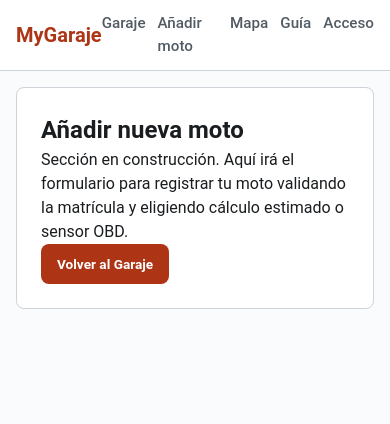
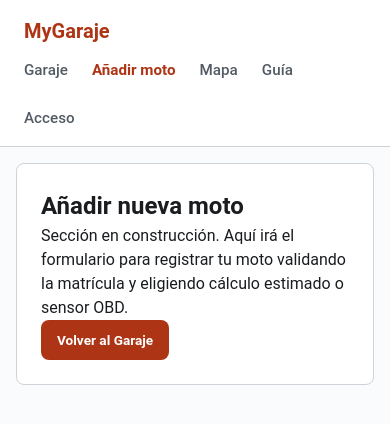
Before and after one commit to David-dev03/MyGaraje, a website: page anadir-moto.html in a window 390 px wide. Drawn offline with Linux system fonts and the light colour scheme.

Commit message:
fix: restaurar clase activo, flex-wrap en navbar y alertas motos 8 y 10

```diff
--- a/anadir-moto.html
+++ b/anadir-moto.html
@@ -16,7 +16,7 @@
         <nav aria-label="Navegación principal">
             <ul class="nav-links">
                 <li><a href="index.html">Garaje</a></li>
-                <li><a href="anadir-moto.html">Añadir moto</a></li>
+                <li><a href="anadir-moto.html" class="activo">Añadir moto</a></li>
                 <li><a href="talleres.html">Mapa</a></li>
                 <li><a href="guia-tareas.html">Guía</a></li>
                 <li><a href="login.html">Acceso</a></li>
--- a/css/styles.css
+++ b/css/styles.css
@@ -372,12 +372,21 @@ body {
 /* Adaptación al Mockup Móvil (< 600px) */
 @media (max-width: 600px) {
     .navbar {
-        padding: var(--sp-12) var(--sp-16);
+        background-color: var(--color-surface);
+        border-bottom: 1px solid var(--color-border);
+        padding: var(--sp-16) var(--sp-24);
+        display: flex;
+        justify-content: space-between;
+        align-items: center;
+        flex-wrap: wrap;
+        gap: var(--sp-12);
     }
 
     .nav-links {
-        gap: var(--sp-12);
-        font-size: 0.85rem;
+        list-style: none;
+        display: flex;
+        gap: var(--sp-24);
+        flex-wrap: wrap;
     }
 
     .contenedor {
```
Also changed, not shown: index.html (+1 -1 lines), js/datos.js (+22 -0 lines).
